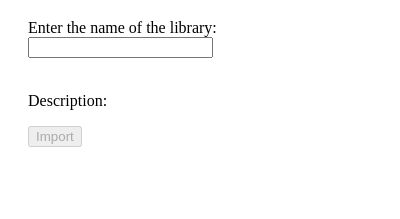
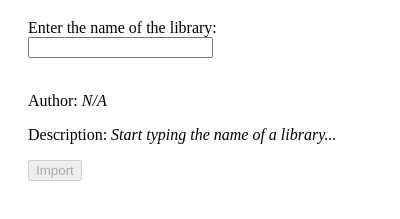
Before and after one commit to AdamantPenguin/snaplibs, a browser extension: page popup/index.html in a window 400 px wide. Shown: the part 81-300 px from the top of the page. Drawn offline with Linux system fonts and the light colour scheme; no server answers.

Commit message:
Add code for author field to index.html

```diff
--- a/popup/index.html
+++ b/popup/index.html
@@ -6,7 +6,8 @@
         <h1>Import library</h1>
         Enter the name of the library: <input type="text" id="libName">
         <br><br>
-        <p>Description: <i id="libInfo"></i></p>
+        <p>Author: <a id="libAuthorHref"><i id="libAuthor">N/A</i></a></p>
+        <p>Description: <i id="libInfo">Start typing the name of a library...</i></p>
         <button id="importButton" disabled>Import</button>
         <script src="script.js"></script>
     </body>
--- a/popup/script.js
+++ b/popup/script.js
@@ -68,4 +68,4 @@ async function importLib() {
     window.close() // close the popup because it is not needed anymore
 };
 
-init(); // run the stuff (needed like this because async function)
+init(); // run the stuff (needs to be like this because of init() being async function)
```
